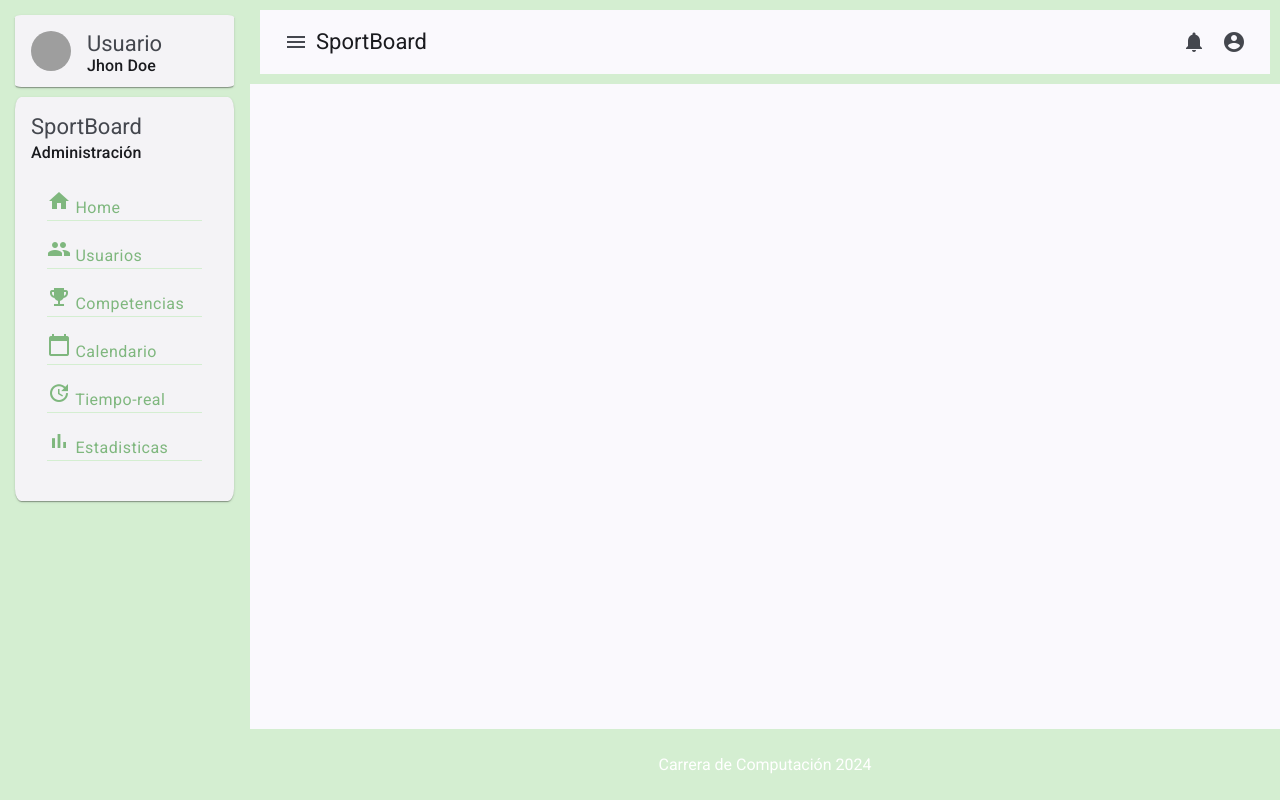
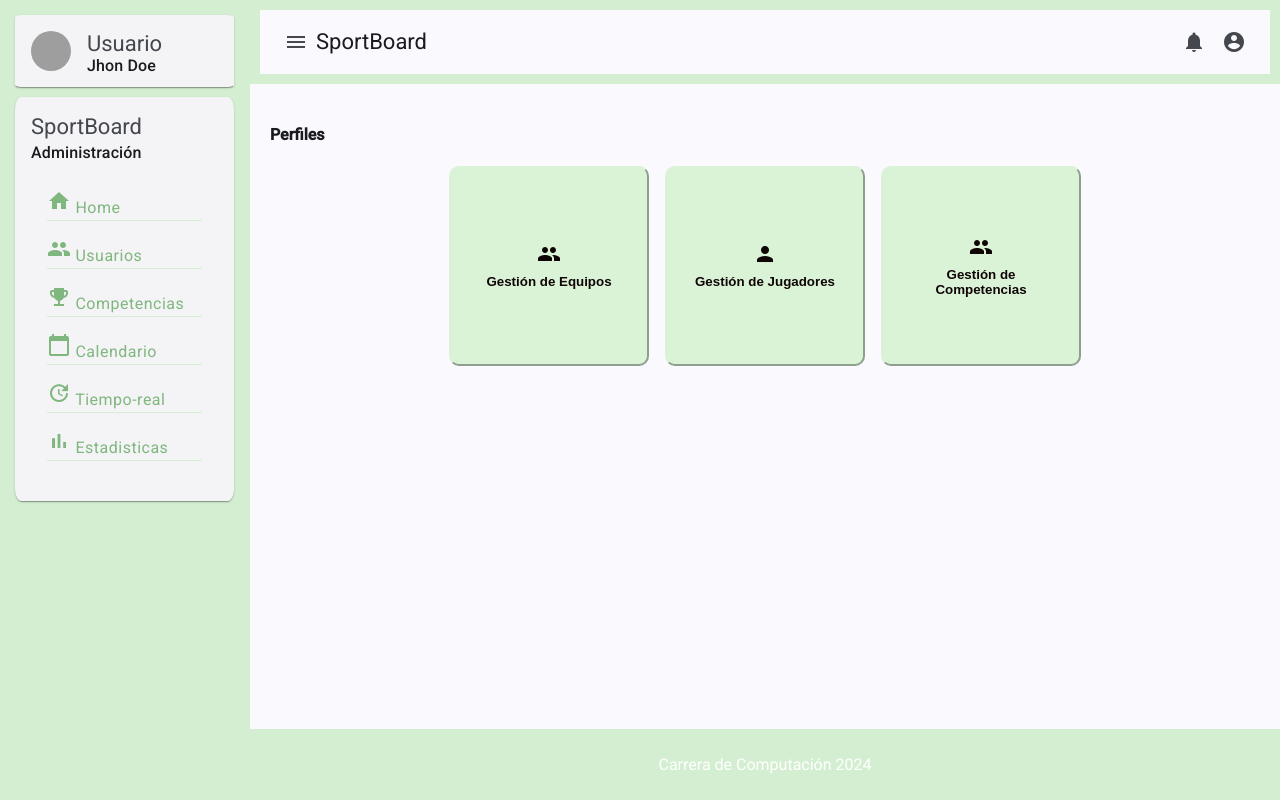
Before and after one commit to geovannyIsma/SportBoard_Competencias, an Angular app in the folder frontend/frontend/: page /competencias/perfiles in a window 1280 px wide. Before the commit this address led to /. Built offline with nearby package versions, Linux system fonts and the light colour scheme; grey boxes are pictures that could not be loaded.

Commit message:
Implementación ruteo

```diff
--- /dev/null
+++ b/frontend/frontend/src/app/competencias/perfiles/perfiles.component.html
@@ -0,0 +1,17 @@
+<h4>Perfiles</h4>
+<div class="button-container">
+    <button mat-button (click)="navigateToCalendario()" class="custom-button">
+        <mat-icon>group</mat-icon>
+        <span>Gestión de Equipos</span>
+    </button>
+
+    <button mat-button (click)="navigateToTiempoReal()" class="custom-button">
+        <mat-icon>person</mat-icon>
+        <span>Gestión de Jugadores</span>
+    </button>
+
+    <button mat-button (click)="['/gestion-competencias']" class="custom-button">
+        <mat-icon>group</mat-icon>
+        <span>Gestión de Competencias</span>
+    </button>
+</div>
--- /dev/null
+++ b/frontend/frontend/src/app/competencias/perfiles/perfiles.component.scss
@@ -0,0 +1,35 @@
+
+.button-container {
+    display: flex; /* Para alinear los botones en fila */
+    gap: 16px; /* Espacio entre los botones */
+    justify-content: center; /* Centra los botones en el contenedor */
+
+.custom-button {
+    background-color: #daf3d7;
+    color: rgb(16, 5, 5);
+    padding: 20px 20px;
+    border-radius: 10px;
+    display: flex;
+    flex-direction: column;
+    align-items: center;
+    justify-content: center;
+    border-color: #daf3d7;
+    width: 100%;
+    max-width: 200px;
+    height: 200px;
+    transition: background-color 0.3s ease;
+
+    mat-icon {
+        margin-bottom: 8px;
+    }
+    &:hover {
+        background-color: #84ca7e;
+        cursor: pointer;
+    }
+
+    span {
+        font-weight: bold;
+    }
+}
+
+}
--- /dev/null
+++ b/frontend/frontend/src/app/competencias/perfiles/perfiles.component.ts
@@ -0,0 +1,28 @@
+import { Component } from '@angular/core';
+import { MatIconModule } from '@angular/material/icon';
+import { Router } from '@angular/router';
+import { GestionCompetenciaComponent} from '../GestionCompetencia/gestion-competencia.component';
+@Component({
+  selector: 'app-perfiles',
+  standalone: true,
+  imports: [
+    MatIconModule,
+  ],
+  templateUrl: './perfiles.component.html',
+  styleUrl: './perfiles.component.scss'
+})
+export class PerfilesComponent {
+  constructor(private router: Router) { }
+
+  navigateToCalendario() {
+    this.router.navigate(['/calendario']);
+  }
+
+  navigateToTiempoReal() {
+    this.router.navigate(['/tiempo-real']);
+  }
+
+  navigateToGestionCompetencia() {
+    this.router.navigate(['/gestion-competencia']);
+  }
+}
```
Also changed, not shown: frontend/frontend/src/app/competencias/competencias-routing.module.ts (+7 -1 lines), frontend/frontend/src/app/competencias/competencias.module.ts (+6 -2 lines), 1 other file (tests, documents, lock files or other folders).
